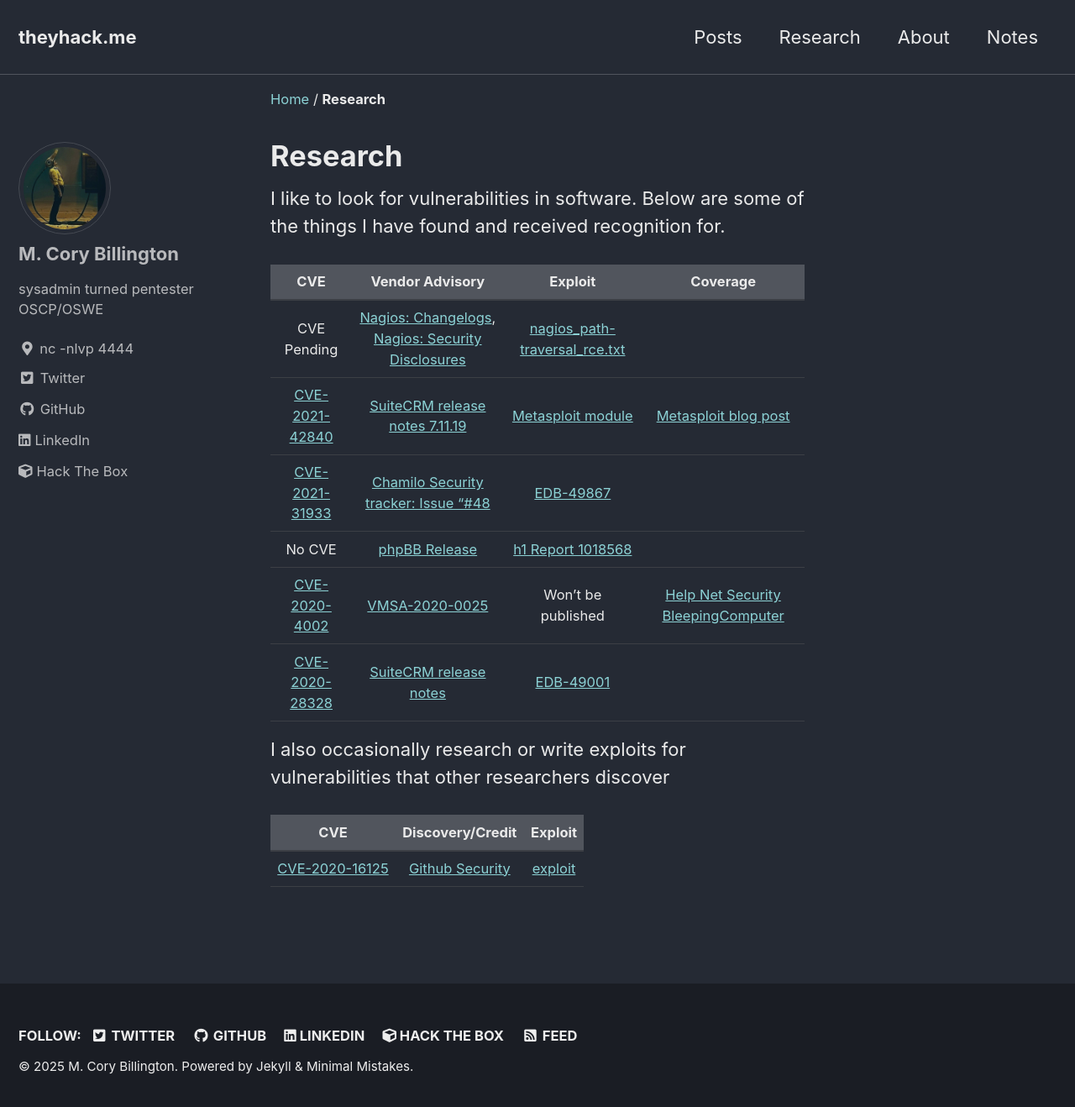
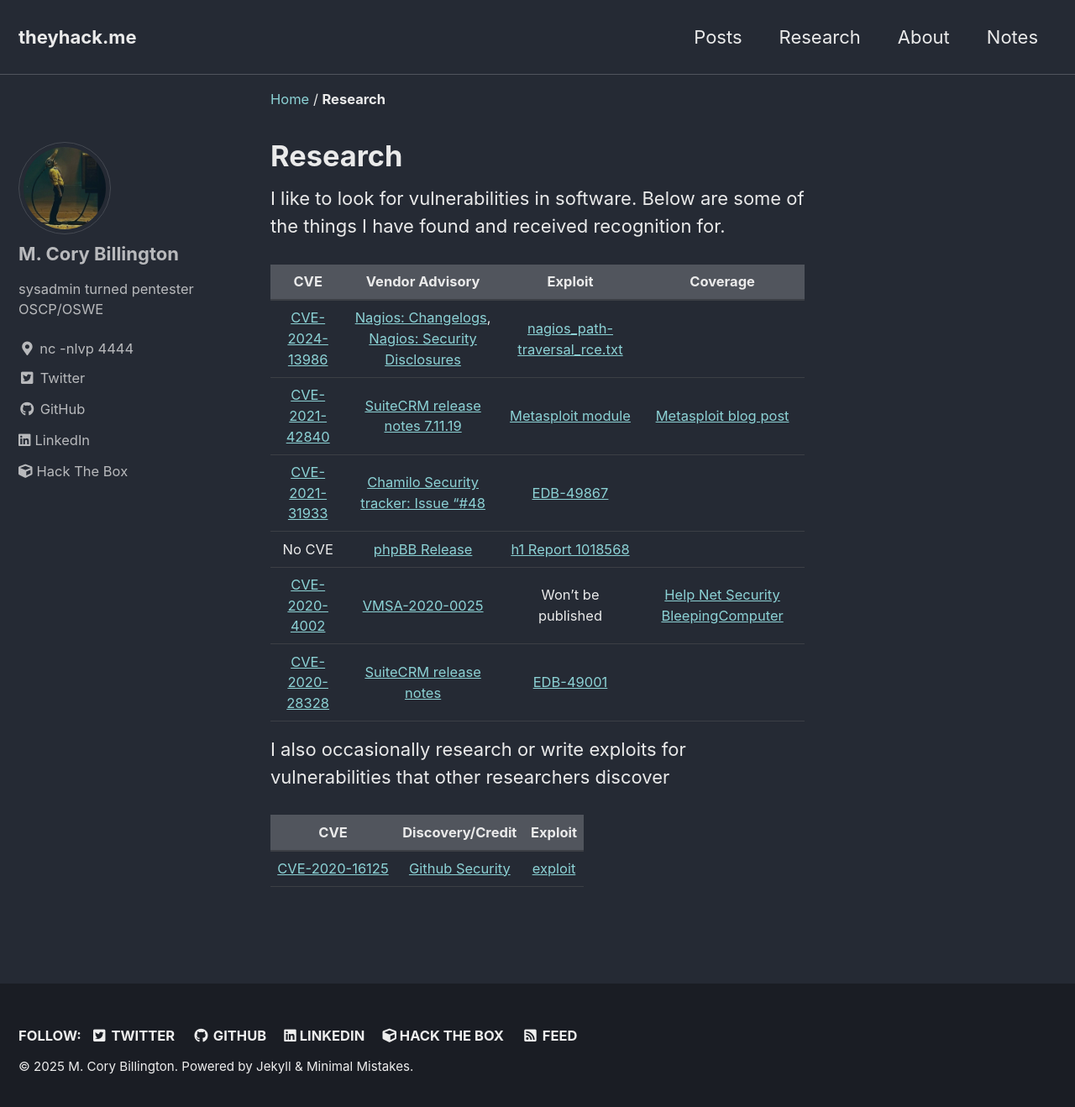
Before and after one commit to mcorybillington/mcorybillington.github.io, a Jekyll site: the page built from _pages/research.md, in a window 1280 px wide and 1326 px high. Shown: the top 1318 px of the window at 84% size. Built offline with Jekyll 4.4.1, drawn with Linux system fonts in a browser that asks for light colours; cached includes are drawn as plain includes.

Commit message:
Update research.md
Add CVE-2024-13986.

```diff
--- a/_pages/research.md
+++ b/_pages/research.md
@@ -9,7 +9,7 @@
 
 |  CVE  |  Vendor Advisory  |  Exploit  |  Coverage  |
 | :---: | :---------------: | :-------: | :--------: |
-|CVE Pending|[Nagios: Changelogs](https://www.nagios.com/changelog/), [Nagios: Security Disclosures](https://www.nagios.com/products/security/)|[nagios_path-traversal_rce.txt](/exploits/nagios_path-traversal_rce.txt)
+|[CVE-2024-13986](https://nvd.nist.gov/vuln/detail/CVE-2024-13986)|[Nagios: Changelogs](https://www.nagios.com/changelog/), [Nagios: Security Disclosures](https://www.nagios.com/products/security/)|[nagios_path-traversal_rce.txt](/exploits/nagios_path-traversal_rce.txt)
 | [CVE-2021-42840](https://cve.mitre.org/cgi-bin/cvename.cgi?name=CVE-2021-42840) | [SuiteCRM release notes 7.11.19](https://suitecrm.com/time-to-upgrade-suitecrm-7-11-19-7-10-30-lts-released/) | [Metasploit module](https://github.com/rapid7/metasploit-framework/blob/master/modules/exploits/linux/http/suitecrm_log_file_rce.rb) | [Metasploit blog post](https://www.rapid7.com/blog/post/2021/06/04/metasploit-wrap-up-115/)
 | [CVE-2021-31933](https://cve.mitre.org/cgi-bin/cvename.cgi?name=CVE-2021-31933) | [Chamilo Security tracker: Issue "#48](https://support.chamilo.org/projects/1/wiki/Security_issues#Issue-48-2021-04-17-Critical-impact-high-risk-Remote-Code-Execution) | [EDB-49867](https://www.exploit-db.com/exploits/49867)
 | No CVE | [phpBB Release](https://www.phpbb.com/community/viewtopic.php?f=14&t=2573416) | [h1 Report 1018568](https://hackerone.com/reports/1018568)
```
